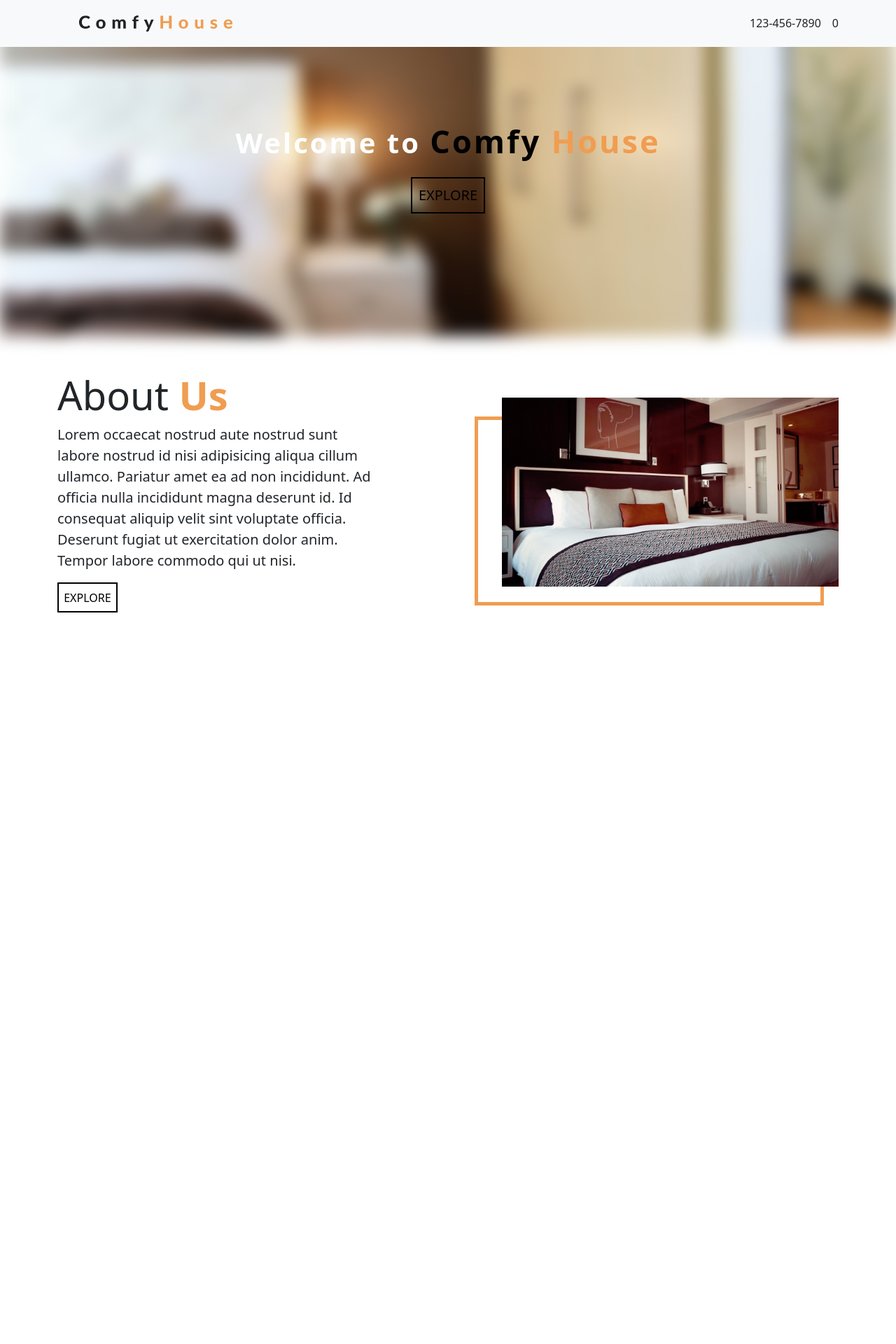
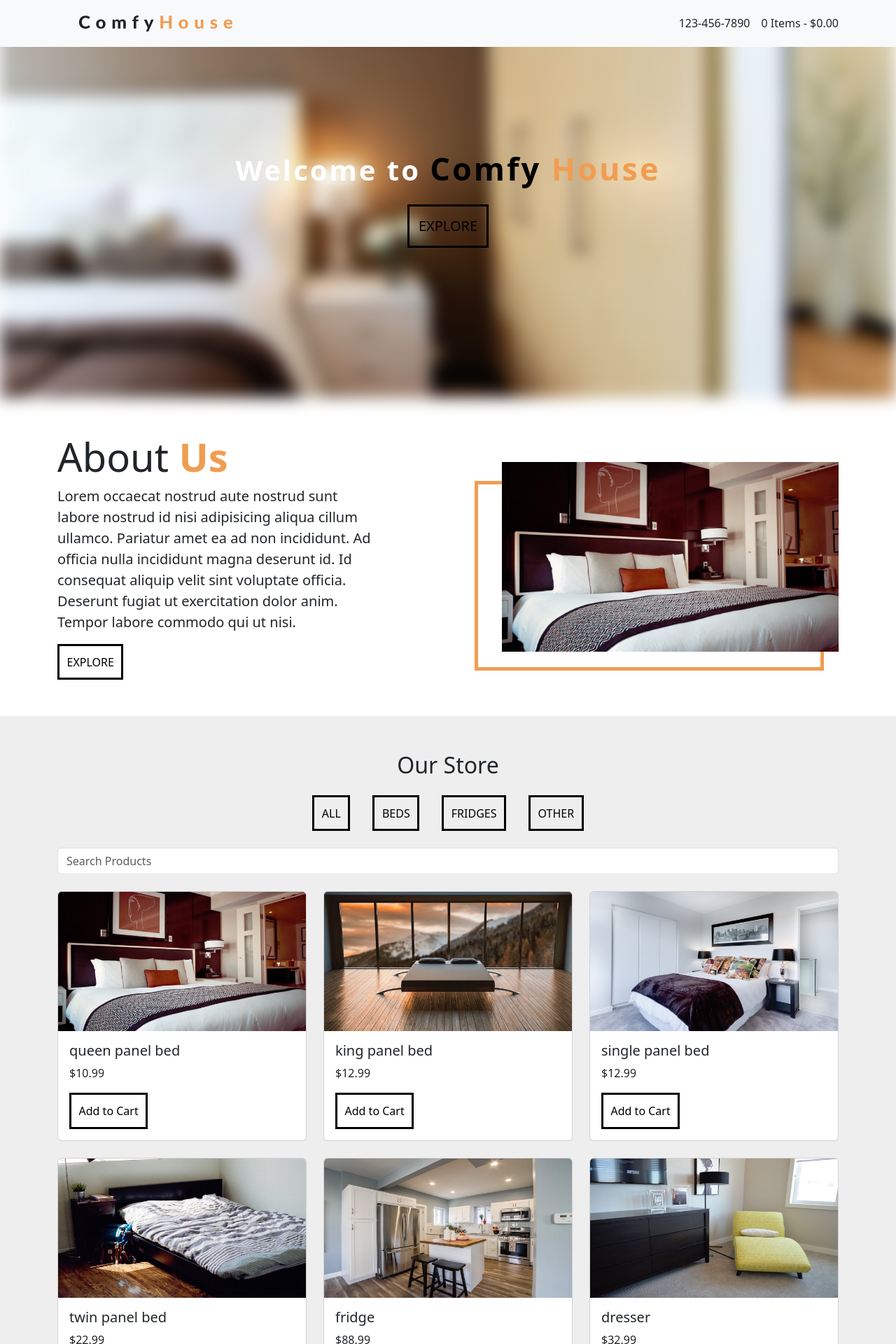
Before and after one commit to albim360/comfy-ecommerce, a Vue app: page / in a window 1280 px wide. Shown: the top 1920 px of the page at 70% size. Before the commit the page ends 875 px from the top, so only its background shows below. Built offline with nearby package versions, Linux system fonts and the light colour scheme.

Commit message:
FEAT added shop + vuex + items in the cart

```diff
--- a/src/App.vue
+++ b/src/App.vue
@@ -1,14 +1,19 @@
 <script setup lang="ts">
+import { ref } from 'vue';
+const cartItems = ref([]);
+
 import Navbar from './components/Navbar.vue'
 import Hero from './components/Hero.vue'
 import About from './components/About.vue'
+import Shop from './components/Shop.vue'
 </script>
 
 <template>
   <div>
-    <Navbar />
+    <Navbar :cartItems="cartItems" />
     <Hero />
     <About />
+    <Shop />
   </div>
 </template>
 
--- /dev/null
+++ b/src/assets/sass/style.css
@@ -0,0 +1,5 @@
+@font-face {
+    font-family: "ChelineDeluxe";
+    src: url('../../assets/fonts/Chenile\ Deluxe\ DEMO.otf');
+    format: 'opentype';
+  }
--- a/src/components/About.vue
+++ b/src/components/About.vue
@@ -1,4 +1,5 @@
 <template>
+  <div class="about">
     <div class="container ">
       <div class="row justify-content-end align-items-center">
         <div class="col-md-5 cpx-6">
@@ -12,6 +13,7 @@
         </div>
       </div>
     </div>
+  </div>
 </template>
 
 <script setup lang="ts"></script>
--- a/src/components/Hero.vue
+++ b/src/components/Hero.vue
@@ -1,7 +1,7 @@
 <template>
   <div class="hero">
     <div class="blur-background"></div>
-    <div class="container-fluid d-flex justify-content-center align-items-center" style="height: 60vh;">
+    <div class="container-fluid d-flex justify-content-center align-items-center hero-vh">
       <div class="text-center z-index-master">
         <h1 class="welcome letter-spacing-3 mb-4">
           Welcome to
--- a/src/components/Navbar.vue
+++ b/src/components/Navbar.vue
@@ -3,7 +3,7 @@
     <div class="container">
       <div class="brand">
         <a href="/" class="navbar-brand">
-          <img src="../../public/images/logo.svg" alt="logo" class="logo">
+          <img src="../../public/images/logo.svg" alt="logo" class="logo" />
         </a>
       </div>
       <button class="navbar-toggler" type="button" data-bs-toggle="collapse" data-bs-target="#navbarSupportedContent" aria-controls="navbarSupportedContent" aria-expanded="false" aria-label="Toggle navigation">
@@ -15,10 +15,30 @@
             <a href="tel:1234567890">123-456-7890</a>
           </div>
           <div class="cart">
-            <a href="#" class="cart-link">
-              <span class="cart-icon"></span>
-              <span class="cart-total">{{ cartTotal }}</span>
+            <a href="#" class="cart-link" @click="toggleCart">
+              <span class="cart-icon"
+                ><i class="fa-solid fa-cart-shopping"></i
+              ></span>
+              <span class="cart-total"
+                >{{ cartItemCount }} Items - ${{ cartTotal }}</span
+              >
             </a>
+            <div v-if="isCartOpen" class="cart-detail">
+              <div class="cart-detail-header">
+                <h2>Cart</h2>
+                <button @click="toggleCart">X</button>
+              </div>
+              <div class="cart-items">
+                <div
+                  v-for="(item, index) in groupedCartItems"
+                  :key="index"
+                  class="cart-item"
+                >
+                  <p>{{ item.product.fields.title }} x {{ item.quantity }}</p>
+                  <p>${{ formatPrice(item.product.fields.price * item.quantity) }}</p>
+                </div>
+              </div>
+            </div>
           </div>
         </div>
       </div>
@@ -26,10 +46,60 @@
   </nav>
 </template>
 
-<script setup lang="ts">
-import { ref } from 'vue'
+<script lang="ts">
+import { defineComponent, computed, ref } from "vue";
+import { useStore } from "vuex";
 
-const cartTotal = ref(0);
+interface ProductWithQuantity {
+  product: Product;
+  quantity: number;
+}
+
+export default defineComponent({
+  setup() {
+    const store = useStore();
+    const isCartOpen = ref(false);
+
+    const cartItems = computed(() => store.state.cartItems);
+    const groupedCartItems = computed(() => groupCartItems(cartItems.value));
+    const cartItemCount = computed(() => cartItems.value.length);
+    const cartTotal = computed(() =>
+      cartItems.value
+        .reduce((total, item) => total + item.fields.price, 0)
+        .toFixed(2)
+    );
+
+    function toggleCart() {
+      isCartOpen.value = !isCartOpen.value;
+    }
+
+    function formatPrice(price: number) {
+      return price.toFixed(2);
+    }
+
+    function groupCartItems(cartItems: Product[]): ProductWithQuantity[] {
+      const groupedItems: ProductWithQuantity[] = [];
+      cartItems.forEach((item) => {
+        const existingItem = groupedItems.find((groupedItem) => groupedItem.product.sys.id === item.sys.id);
+        if (existingItem) {
+          existingItem.quantity += 1;
+        } else {
+          groupedItems.push({ product: item, quantity: 1 });
+        }
+      });
+      return groupedItems;
+    }
+
+    return {
+      groupedCartItems,
+      cartItemCount,
+      cartTotal,
+      toggleCart,
+      formatPrice,
+      isCartOpen,
+    };
+  },
+});
 </script>
 
 <style scoped>
@@ -52,5 +122,6 @@ const cartTotal = ref(0);
   margin-left: 1em;
 }
 
-
+.cart-detail {
+}
 </style>
--- /dev/null
+++ b/src/components/Shop.vue
@@ -0,0 +1,86 @@
+<template>
+  <div class="shop">
+    <div class="container">
+      <h2 class="text-center mb-4">Our Store</h2>
+      <div class="text-center mb-4">
+        <button class="mx-3" @click="filterProducts('all')">ALL</button>
+        <button class="mx-3" @click="filterProducts('bed')">BEDS</button>
+        <button class="mx-3" @click="filterProducts('fridge')">FRIDGES</button>
+        <button class="mx-3" @click="filterProducts('other')">OTHER</button>
+      </div>
+      <div class="text-center mb-4">
+        <input type="text" v-model="searchTerm" placeholder="Search Products" class="form-control" @input="searchProducts" />
+      </div>
+      <div class="row">
+        <div class="col-md-4 mb-4" v-for="product in filteredProducts" :key="product.sys.id">
+          <div class="card">
+            <div class="card-img-container">
+              <img :src="getImageUrl(product)" class="card-img-top" alt="Product Image" />
+              <i class="fa-solid fa-cart-plus cart-add-icon" @click="addToCart(product)"></i>
+            </div>
+            <div class="card-body">
+              <h5 class="card-title">{{ product.fields.title }}</h5>
+              <p class="card-text">{{ formatPrice(product.fields.price) }}</p>
+              <button @click="addToCart(product)">Add to Cart</button>
+            </div>
+          </div>
+        </div>
+      </div>
+    </div>
+  </div>
+</template>
+
+<script setup>
+import { computed, ref } from 'vue';
+import { useStore } from 'vuex';
+import productsData from "../assets/products.json";
+
+const store = useStore();
+const searchTerm = ref("");
+const categoryFilter = ref("all");
+const products = ref(productsData.items);
+
+const addToCart = (product) => {
+  store.dispatch('addToCart', product).then((addedProduct) => {
+    console.log('Prodotto aggiunto:', addedProduct);
+  });
+};
+
+const filterProducts = (category) => {
+  categoryFilter.value = category;
+};
+
+const filteredProducts = computed(() => {
+  return products.value.filter(product => {
+    return (categoryFilter.value === 'all' || product.fields.title.toLowerCase().includes(categoryFilter.value)) &&
+           product.fields.title.toLowerCase().includes(searchTerm.value.toLowerCase());
+  });
+});
+
+const getImageUrl = (product) => {
+  return `/${product.fields.image.fields.file.url}`;
+};
+
+const formatPrice = (price) => {
+  return new Intl.NumberFormat("en-US", { style: "currency", currency: "USD" }).format(price);
+};
+</script>
+
+<style scoped>
+.shop {
+  background: #eeeeee;
+  padding: 4%;
+  margin-top: 4%;
+}
+
+.card-img-container {
+  position: relative;
+}
+
+.cart-add-icon {
+  position: absolute;
+  bottom: 10px;
+  right: 10px;
+  cursor: pointer;
+}
+</style>
--- a/src/style.css
+++ b/src/style.css
@@ -13,9 +13,8 @@
   box-sizing: border-box;
 }
 
-@font-face {
-  font-family: "Nunito Sans";
-  src: url("https://fonts.googleapis.com/css2?family=Nunito+Sans:ital,opsz,wght@0,300;0,400;0,500;0,600;0,700;0,800;1,200;1,300;1,400;1,500;1,600;1,700;1,800&display=swap");
+body {
+  font-family: ChelineDeluxe;
 }
 
 a {
@@ -55,9 +54,8 @@ BUTTON
 
 button {
   background: none;
-  border: 2px solid var(--black);
-  font-family: "Nunito Sans", sans-serif;
-  padding: 0.45em;
+  border: 3px solid var(--black);
+  padding: 0.66em;
 }
 
 button:hover {
@@ -99,6 +97,10 @@ TEXT
   z-index: -1;
 }
 
+.hero-vh {
+  height: 71vh;
+}
+
 
 /*******************
     ABOUT LAYOUT
--- /dev/null
+++ b/store/store.js
@@ -0,0 +1,28 @@
+import { createStore } from 'vuex';
+
+export default createStore({
+  state() {
+    return {
+      cartItems: [],
+    };
+  },
+  mutations: {
+    ADD_TO_CART(state, product) {
+      state.cartItems.push(product);
+    },
+  },
+  actions: {
+    addToCart({ commit }, product) {
+      commit('ADD_TO_CART', product);
+      return product;
+    },
+  },
+  getters: {
+    cartTotal: (state) => {
+      return state.cartItems.reduce((total, item) => total + item.fields.price, 0);
+    },
+    cartItemCount: (state) => {
+      return state.cartItems.length;
+    },
+  },
+});
--- a/vite.config.ts
+++ b/vite.config.ts
@@ -3,11 +3,12 @@ import vue from '@vitejs/plugin-vue'
 
 // https://vitejs.dev/config/
 export default defineConfig({
+  base: './',
   plugins: [vue()],
   css: {
     preprocessorOptions: {
       scss: {
-        additionalData: `@import "@/assets/scss/variables.scss";`
+        additionalData: `@import "@/assets/scss/style.css";`
       }
     }
   }
```
Also changed, not shown: package.json (+6 -1 lines), src/main.ts (+9 -3 lines), 1 other file (tests, documents, lock files or other folders).
